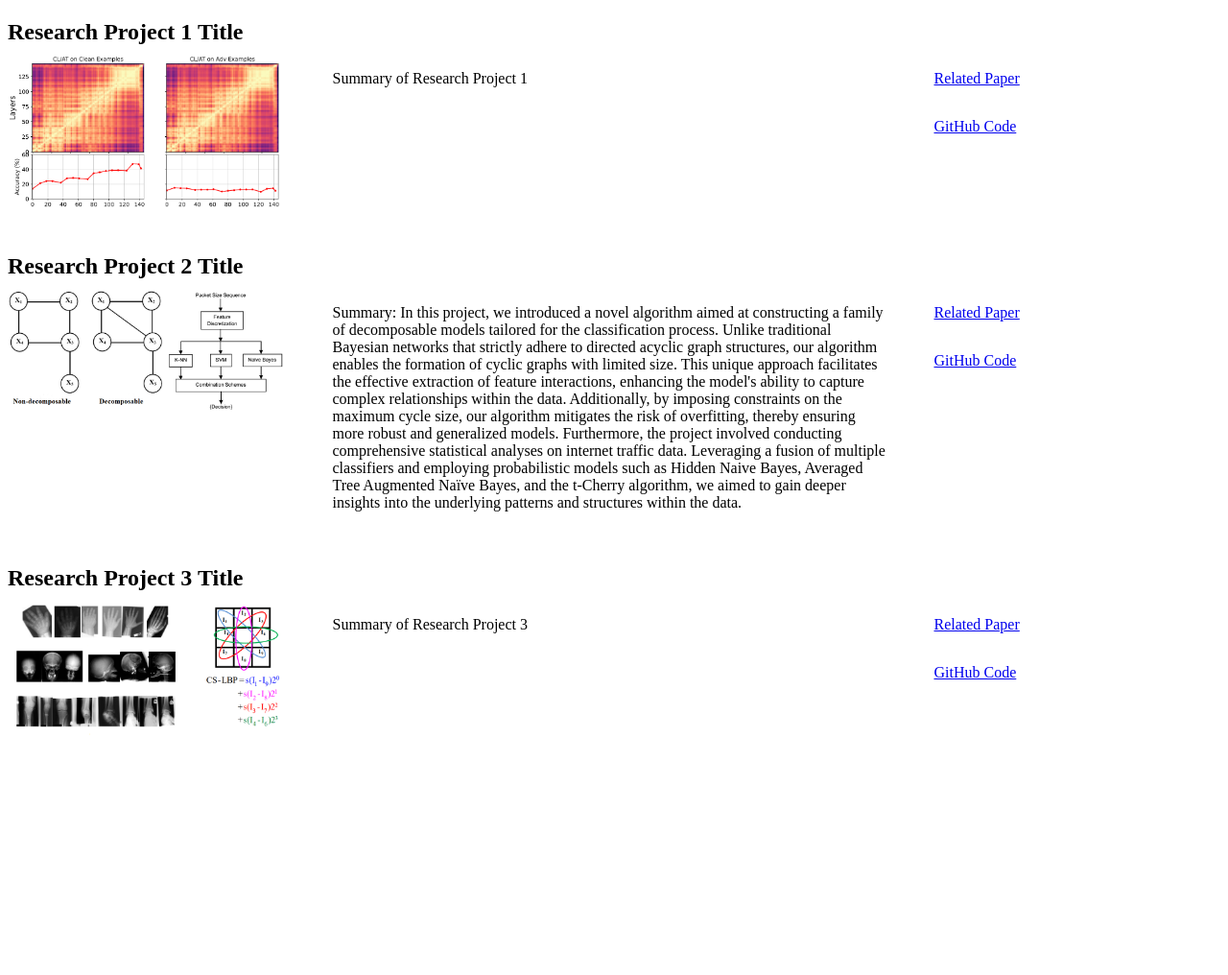
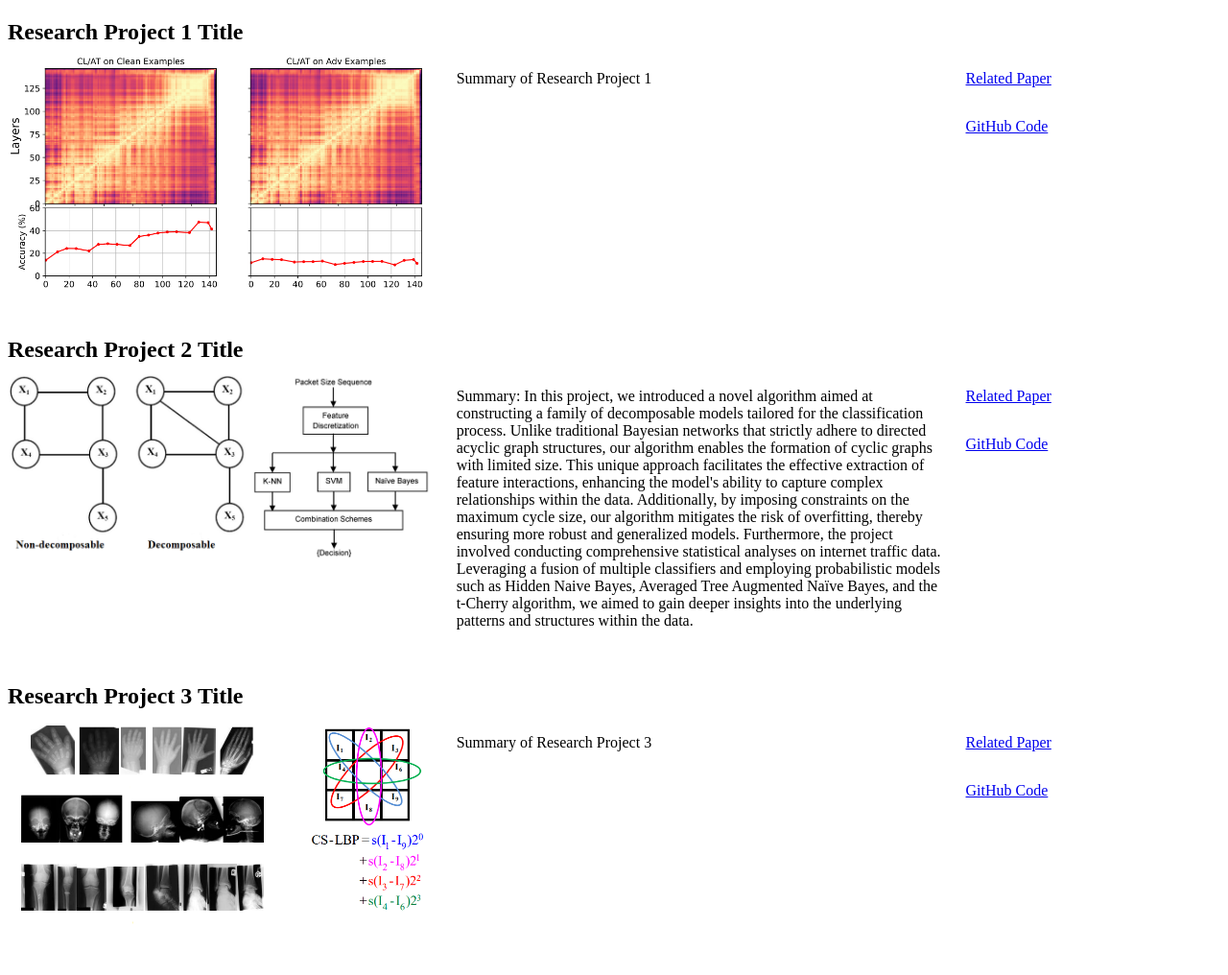
Before and after one commit to gh-fatima/gh-fatima.github.io, a Jekyll site: the page publications.html, which Jekyll copies as it is, in a window 1280 px wide. Shown: the whole page at 96% size. Built offline with Jekyll 4.4.1, drawn with Linux system fonts in a browser that asks for light colours; before the commit the page ends 900 px from its top, so only the background shows below that.

Commit message:
Update publications.html

```diff
--- a/publications.html
+++ b/publications.html
@@ -4,7 +4,7 @@
     <meta charset="UTF-8">
     <meta name="viewport" content="width=device-width, initial-scale=1.0">
     <title>Research Projects</title>
-    <style>
+   <style>
     .research-project {
         margin-bottom: 40px; /* Increase the margin between research projects */
     }
@@ -16,19 +16,22 @@
         flex-wrap: wrap;
     }
     .project-section > div {
-        flex: 1;
-        margin-right: 50px; /* Larger margin for summary and image */
+        flex-shrink: 0;
+        margin-right: 2%; /* 2% space between blocks */
+    }
+    .project-section > div:first-child {
+        flex-basis: 35%; /* 5 units for figure (5/18 * 100) */
+    }
+    .project-section > div:nth-child(2) {
+        flex-basis: 40%; /* 6 units for summary (6/18 * 100) */
     }
     .project-section > div:last-child {
-        margin-right: 10px; /* Smaller margin for related links */
+        flex-basis: 20%; /* 2 units for links (2/18 * 100) */
+        margin-right: 0; /* No margin for links */
     }
     .project-section img {
         max-width: 100%;
         height: auto;
-    }
-    /* Adjust width of summary */
-    .project-section > div:nth-child(2) {
-        flex: 2;
     }
     /* Align links vertically */
     .project-section .links {
```
